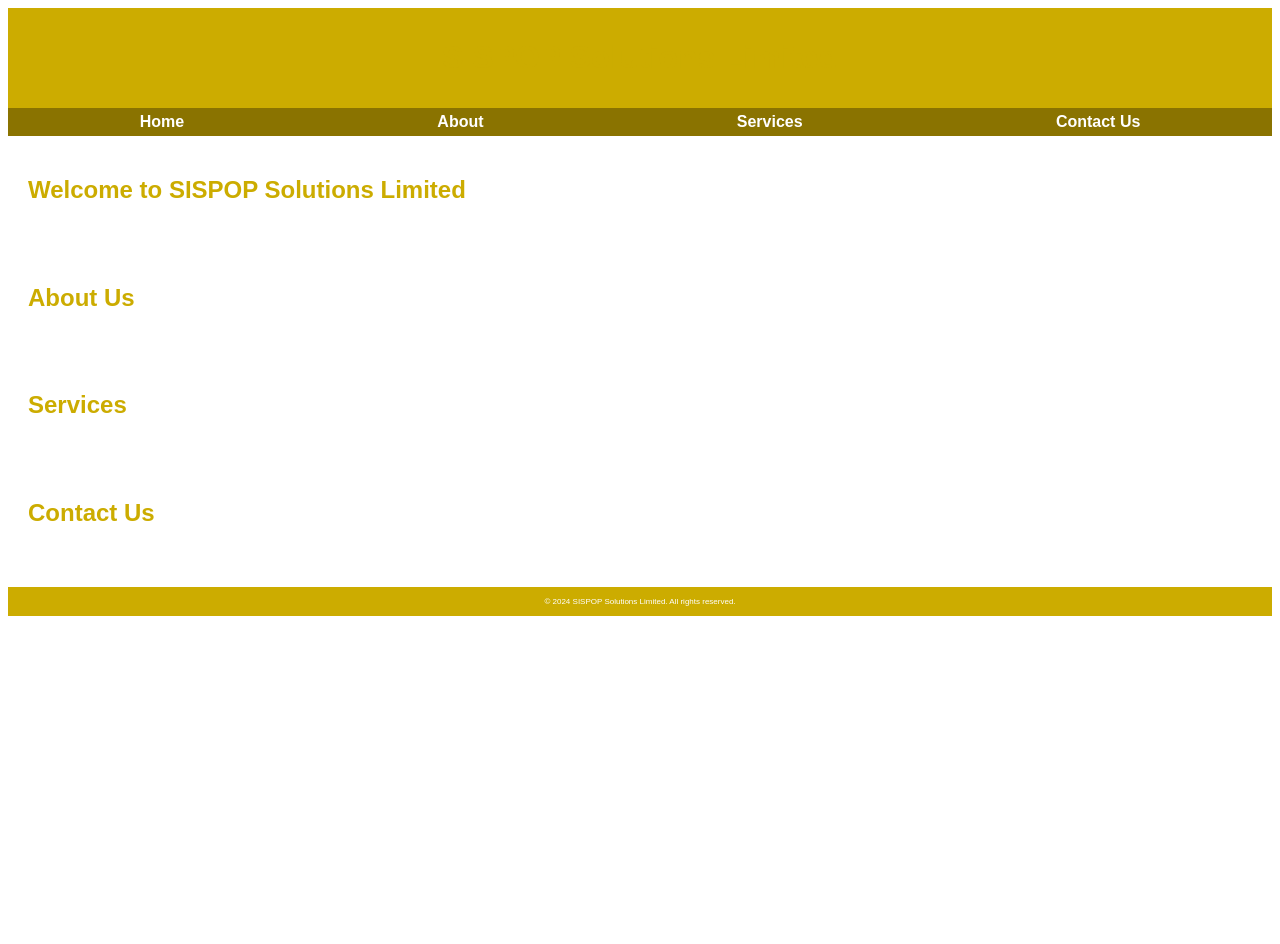
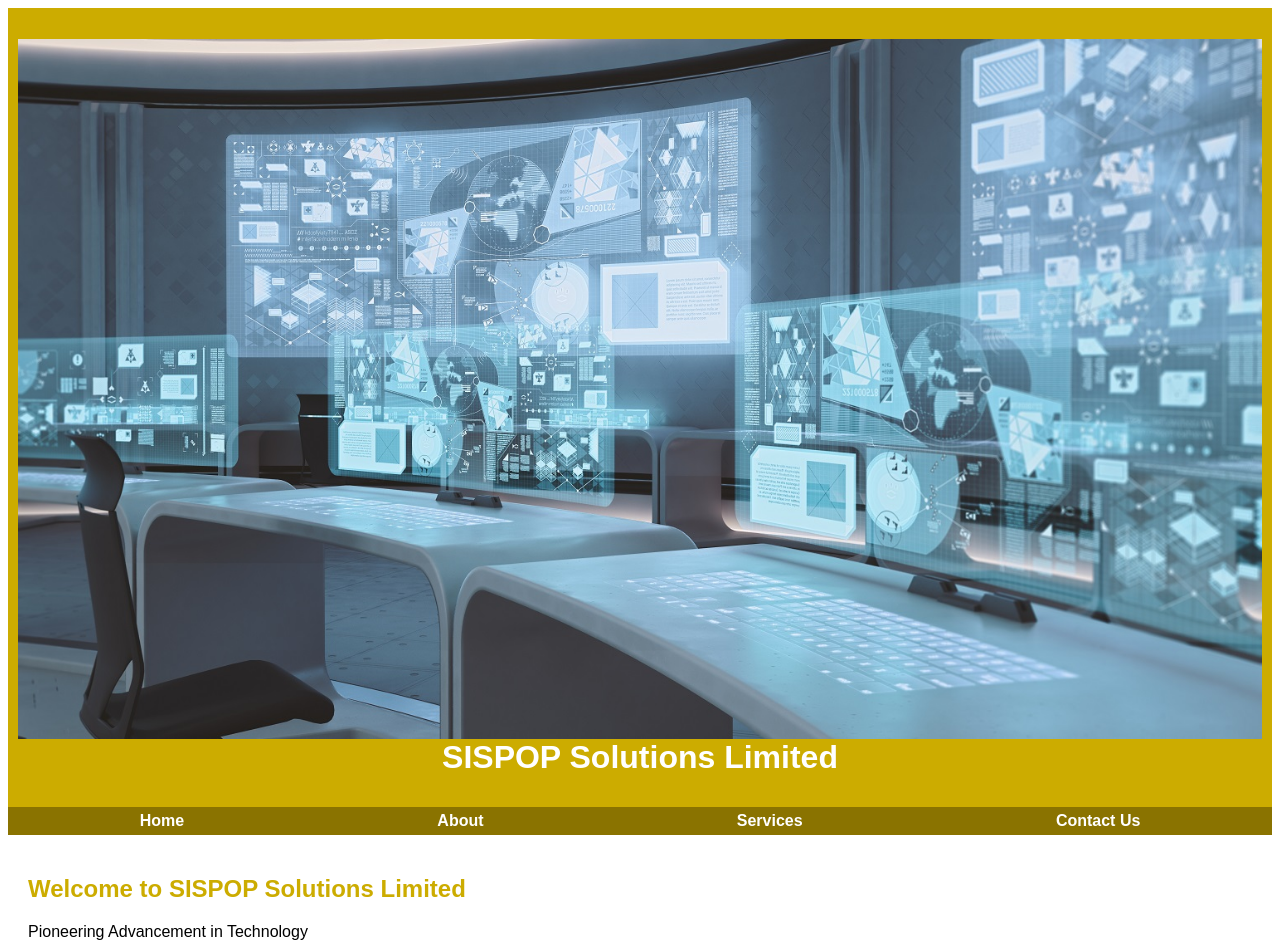
Before and after one commit to Edeh-Chinecherem/Company-Website, a plain HTML site: page index.html in a window 1280 px wide. Shown: the top 944 px of the page. Before the commit the page ends 800 px from the top, so only its background shows below. Drawn offline with Linux system fonts and the light colour scheme.

Commit message:
added image html and css

```diff
--- a/index.html
+++ b/index.html
@@ -11,6 +11,7 @@
 <body>
     <header>
         <h1>
+            <img src="img/header.jpg" alt="">
             SISPOP Solutions Limited
         </h1>
     </header>
@@ -27,6 +28,7 @@
         <h2>
             Welcome to SISPOP Solutions Limited
         </h2>
+        <p>Pioneering Advancement in Technology</p>
     </section>
     <section id="about">
         <h2>
--- a/styles.css
+++ b/styles.css
@@ -11,6 +11,14 @@ footer {
   text-align: center;
   padding: 10px;
 }
+
+img {
+  max-width: 100%;
+  height: auto;
+  display: block;
+  margin: 0 auto;
+}
+
 nav {
   display: flex;
   justify-content: space-around;
@@ -35,7 +43,9 @@ section {
   padding: 20px;
 }
 
-h1,
+h1 {
+  color: #ffffff;
+}
 h2 {
   color: #ccac00;
 }
```
Also changed, not shown: img/header.jpg (added).
